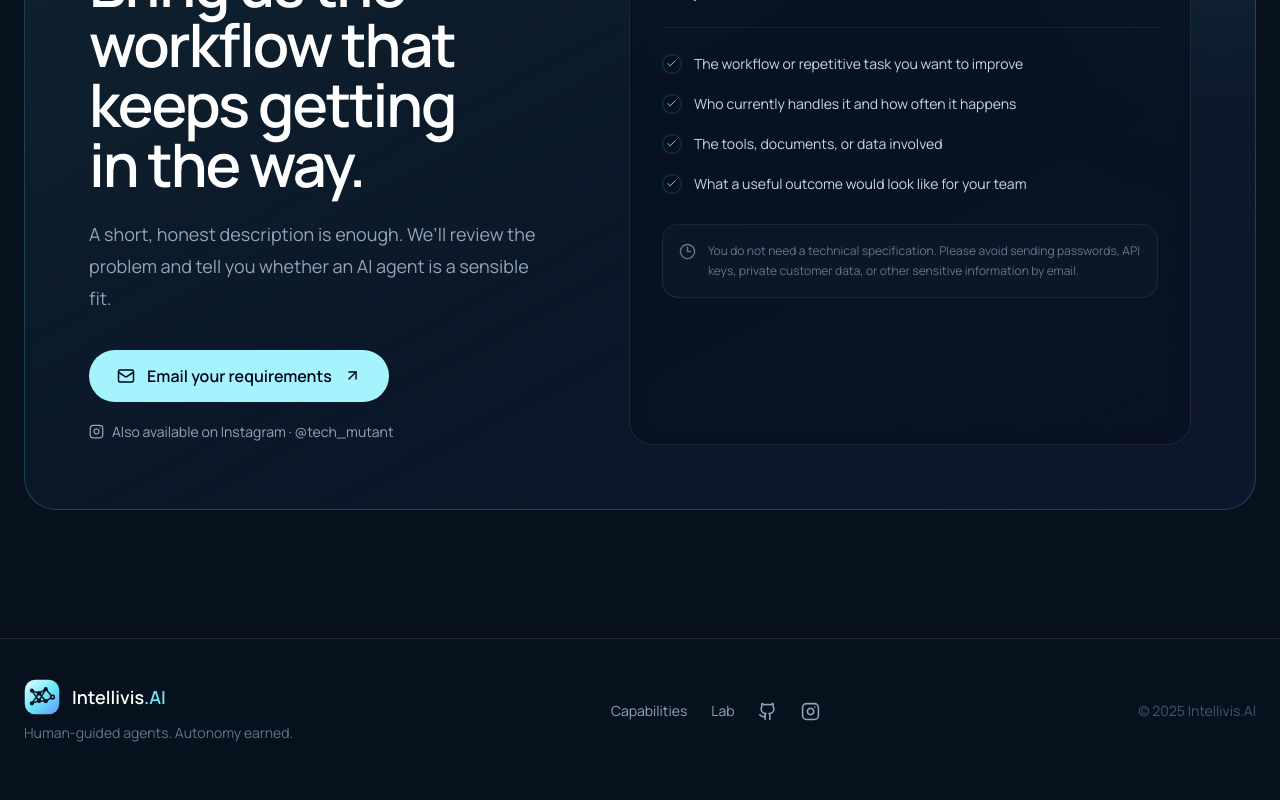
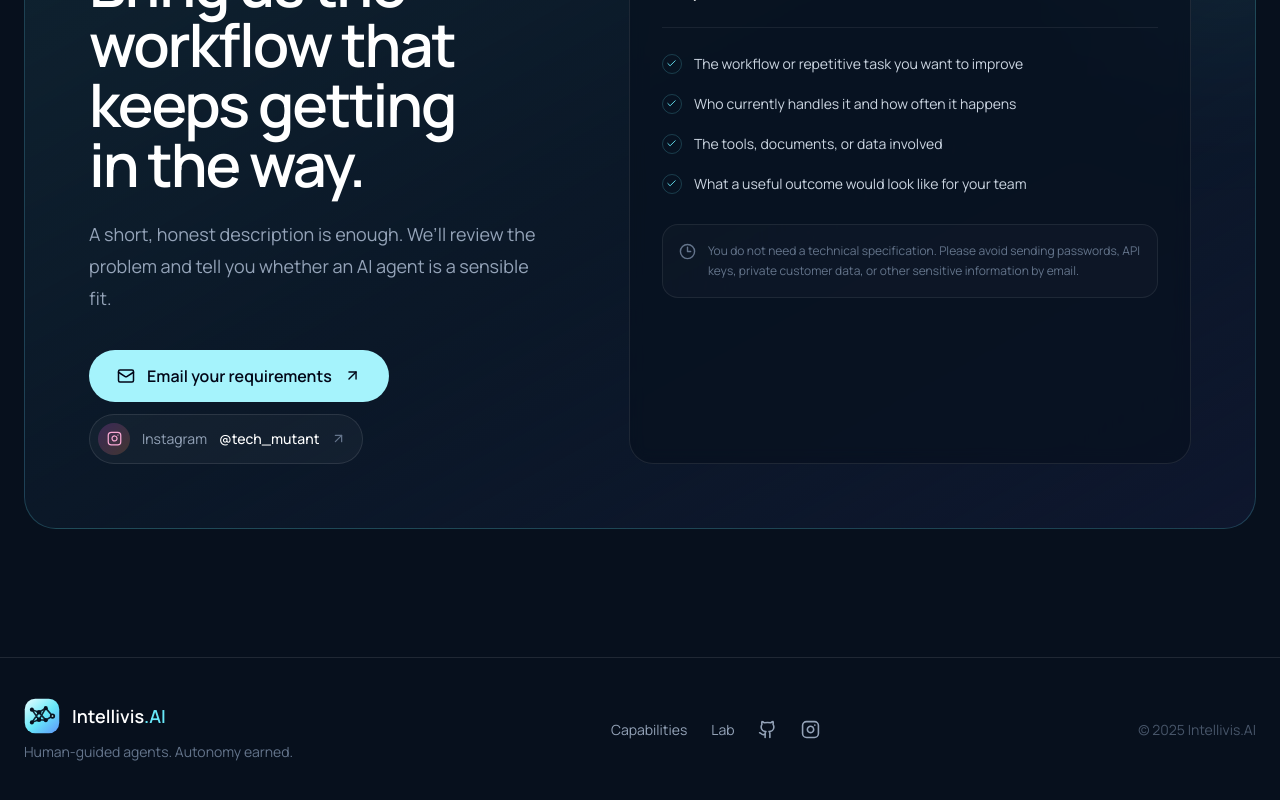
Before and after one commit to IntellivisAI/Intellivis_AI, a React (Vite) app: page / in a window 1280 px wide. Shown: the part 5022-5822 px from the top of the page. Built offline with nearby package versions, Linux system fonts and the light colour scheme.

Commit message:
Refine Instagram contact alignment

```diff
--- a/src/components/Contact.tsx
+++ b/src/components/Contact.tsx
@@ -42,10 +42,25 @@ const Contact = () => (
             <p className="eyebrow">Start a conversation</p>
             <h2 className="section-title">Bring us the workflow that keeps getting in the way.</h2>
             <p className="section-copy">A short, honest description is enough. We’ll review the problem and tell you whether an AI agent is a sensible fit.</p>
-            <a href={mailto} className="group mt-9 inline-flex h-13 items-center justify-center gap-3 rounded-full bg-cyan-200 px-7 font-semibold text-slate-950 transition hover:bg-white">
-              <Mail size={18}/> Email your requirements <ArrowUpRight size={17} className="transition-transform group-hover:-translate-y-0.5 group-hover:translate-x-0.5"/>
-            </a>
-            <a href="https://www.instagram.com/tech_mutant/" target="_blank" rel="noreferrer" className="mt-5 inline-flex items-center gap-2 text-sm text-slate-400 transition hover:text-cyan-200"><Instagram size={15}/>Also available on Instagram · @tech_mutant</a>
+            <div className="mt-9 flex flex-col items-start gap-3">
+              <a href={mailto} className="group inline-flex h-13 items-center justify-center gap-3 rounded-full bg-cyan-200 px-7 font-semibold text-slate-950 transition hover:bg-white">
+                <Mail size={18}/> Email your requirements <ArrowUpRight size={17} className="transition-transform group-hover:-translate-y-0.5 group-hover:translate-x-0.5"/>
+              </a>
+              <a
+                href="https://www.instagram.com/tech_mutant/"
+                target="_blank"
+                rel="noreferrer"
+                aria-label="Follow Intellivis AI on Instagram at tech_mutant"
+                className="group inline-flex items-center gap-3 rounded-full border border-white/10 bg-white/[0.035] py-2 pl-2 pr-4 text-sm text-slate-300 transition hover:border-pink-400/25 hover:bg-white/[0.06] hover:text-white"
+              >
+                <span className="grid h-8 w-8 place-items-center rounded-full bg-gradient-to-br from-fuchsia-500/20 to-orange-400/20 text-pink-300">
+                  <Instagram size={15}/>
+                </span>
+                <span className="text-slate-400 transition group-hover:text-slate-300">Instagram</span>
+                <span className="font-medium text-white">@tech_mutant</span>
+                <ArrowUpRight size={15} className="text-slate-500 transition-transform group-hover:-translate-y-0.5 group-hover:translate-x-0.5 group-hover:text-pink-300"/>
+              </a>
+            </div>
           </div>
 
           <div className="rounded-3xl border border-white/[.09] bg-[#07101e]/65 p-6 backdrop-blur sm:p-8">
```
